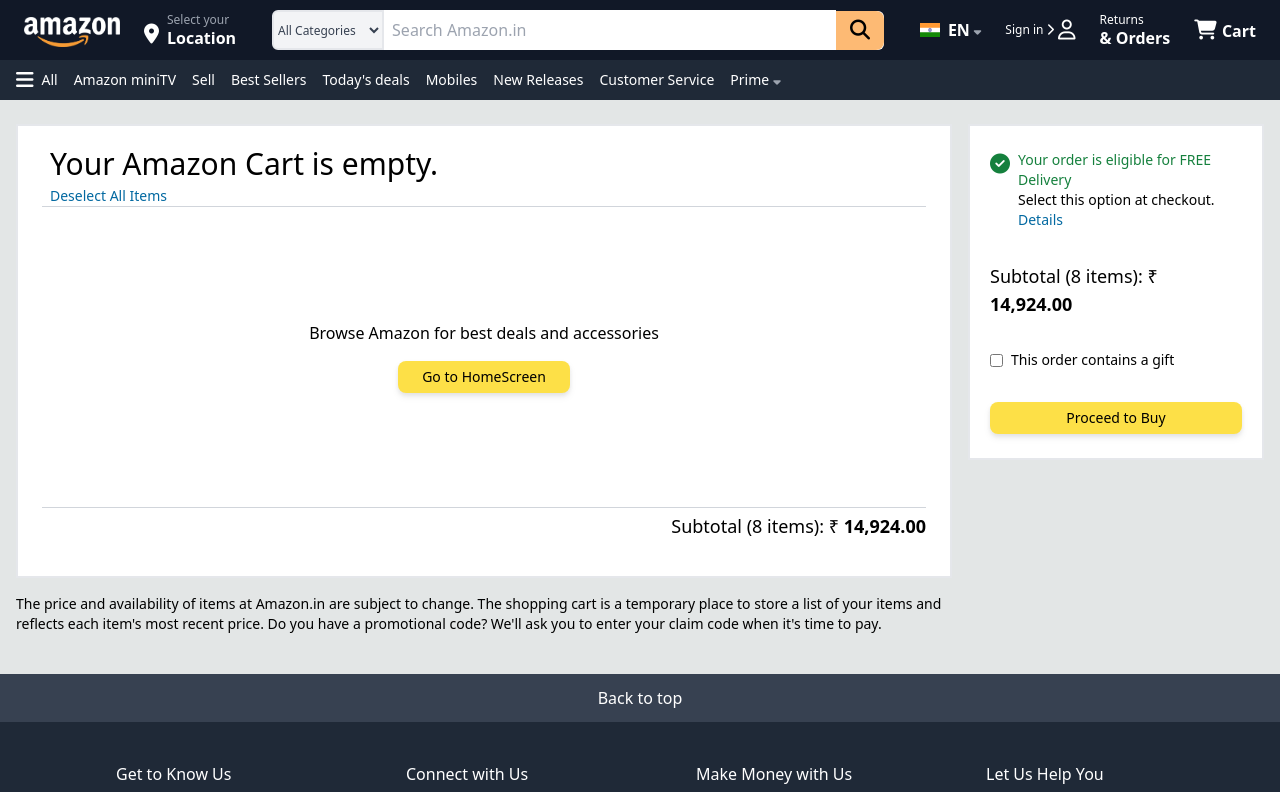
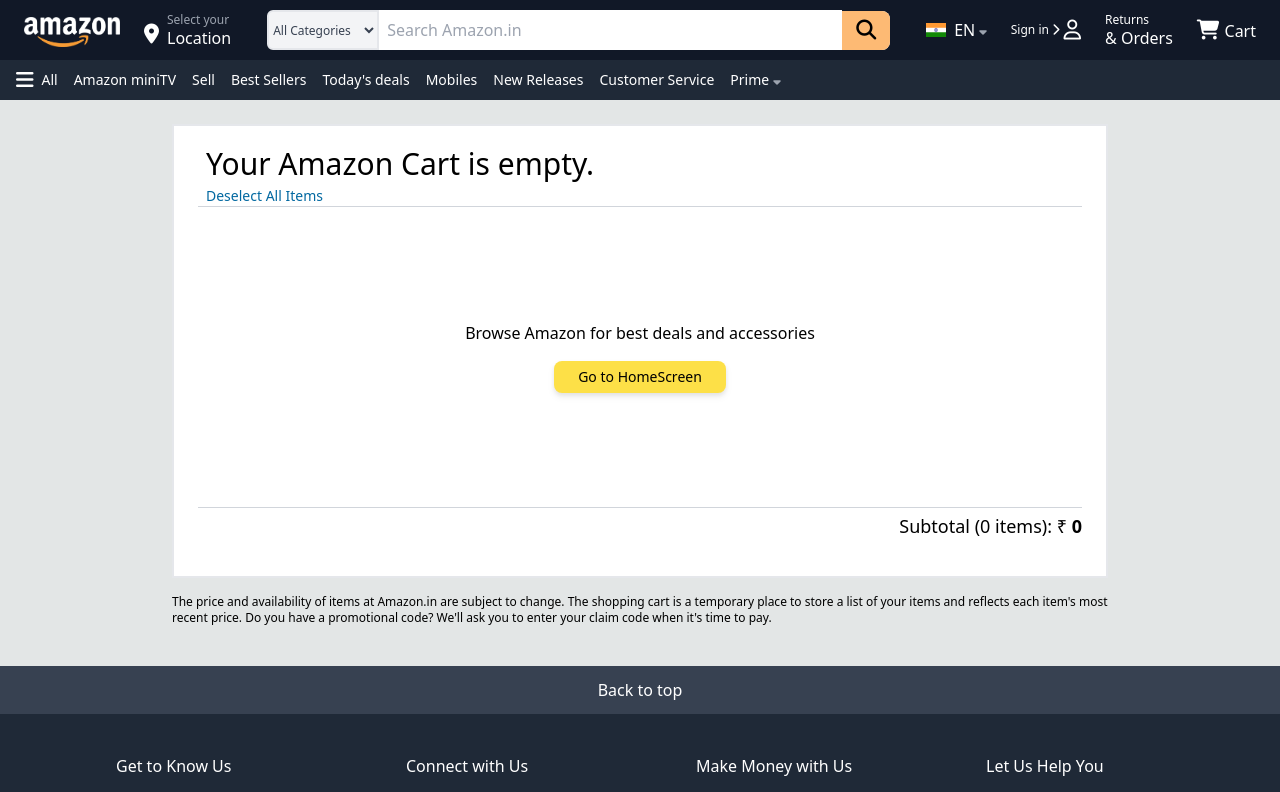
Before and after one commit to V1SHNUKUMAR/amazon-clone, a React (Create React App) app: page /cart-screen in a window 1280 px wide. Shown: the top 792 px of the page. Built offline with nearby package versions, Linux system fonts and the light colour scheme.

Commit message:
project completed

```diff
--- a/src/components/CartScreen.js
+++ b/src/components/CartScreen.js
@@ -1,4 +1,5 @@
 import React, { useContext, useEffect } from "react";
+import { Link } from "react-router-dom";
 
 import Footer from "./Footer";
 import globalContext from "../context/globalContext";
@@ -6,6 +7,15 @@
 const CartScreen = () => {
   const context = useContext(globalContext);
   const { productsList } = context;
+
+  const subTotal = () => {
+    let sum = 0;
+    for (const product of productsList) {
+      sum += parseInt(product.price);
+    }
+    return sum;
+  };
+
   useEffect(() => {
     window.scrollTo(0, 0);
   });
@@ -14,8 +24,11 @@
     <div className="w-full ">
       <div className="max-w-[1500px] mx-auto">
         <div className="CONTENT p-2 flex flex-wrap-reverse gap-2 justify-center items-start md:gap-4 md:px-4 md:py-6 md:flex-nowrap">
-          <ShoppingCart productsList={productsList} />
-          <TotalAmount />
+          <ShoppingCart productsList={productsList} subTotal={subTotal()} />
+
+          {productsList.length !== 0 ? (
+            <TotalAmount productsList={productsList} subTotal={subTotal()} />
+          ) : null}
         </div>
       </div>
       <Footer />
@@ -26,7 +39,7 @@
 export default CartScreen;
 
 const ShoppingCart = (props) => {
-  const { productsList } = props;
+  const { productsList, subTotal } = props;
   // const productsList = [
   //   "https://m.media-amazon.com/images/I/71sTY2XLBeL._AC_AA180_.jpg",
   //   "https://m.media-amazon.com/images/I/51COhKQY9iL._AC_AA180_.jpg",
@@ -57,22 +70,25 @@
         ) : (
           <div className="EMPTY_CART p-4 text-center flex flex-col gap-4 items-center justify-center min-h-[300px]">
             <h2>Browse Amazon for best deals and accessories</h2>
+            <Link to={"/"}>
+              {" "}
               <button
                 className="SUBMIT px-6 bg-yellow-300 py-2 rounded-lg drop-shadow-md hover:bg-yellow-400 transition-colors sm:py-1.5 sm:text-sm"
                 type="submit"
               >
                 Go to HomeScreen
               </button>
+            </Link>
           </div>
         )}
 
         <hr className="border-gray-300" />
         <p className="text-lg text-end pt-1 pb-4">
-          Subtotal (8 items): &#8377;{" "}
-          <span className="font-bold">14,924.00</span>
+          Subtotal ({productsList.length} items): &#8377;{" "}
+          <span className="font-bold">{subTotal}</span>
         </p>
       </div>
-      <p className="text-xs py-4 md:text-sm">
+      <p className="text-xs py-4">
         The price and availability of items at Amazon.in are subject to change.
         The shopping cart is a temporary place to store a list of your items and
         reflects each item's most recent price. Do you have a promotional code?
@@ -82,9 +98,10 @@
   );
 };
 
-const TotalAmount = () => {
+const TotalAmount = (props) => {
+  const { productsList, subTotal } = props;
   return (
-    <div className="TOTAL-AMOUNT flex-1 border-2 bg-white p-5 space-y-4 md:py-6 md:space-y-8 ">
+    <div className="TOTAL-AMOUNT flex-1 border-2 bg-white p-5 space-y-4 md:py-6 md:space-y-8 md:sticky top-4">
       <div className="flex gap-2 text-green-700 text-sm">
         <i className="fa-solid fa-circle-check text-xl"></i>
         <div>
@@ -96,7 +113,8 @@
         </div>
       </div>
       <div className="text-lg">
-        Subtotal (8 items): &#8377; <span className="font-bold">14,924.00</span>
+        Subtotal ({productsList.length} items): &#8377;{" "}
+        <span className="font-bold">{subTotal}</span>
       </div>
       <div className="GIFT-CHECKBOX flex items-center gap-2">
         <input type="checkbox" name="giftCheck" id="giftCheck" />{" "}
@@ -116,13 +134,15 @@
 
 const CartProduct = (props) => {
   const { product } = props;
+  const context = useContext(globalContext);
+  const { removeFromCart } = context;
 
   return (
     <div className="px-2 py-3 flex items-center justify-start gap-4 md:gap-6">
       <input type="checkbox" value={"selectProduct"} name="selectProduct" />
       <label className="flex gap-3 md:gap-10">
         <img
-          className="w-24 object-contain md:w-40"
+          className="w-28 object-contain md:w-40"
           src={product.imgUrl}
           alt=""
         />
@@ -173,7 +193,10 @@
               <option value="9">9</option>
               <option value="10">10+</option>
             </select>
-            <p className="px-4 text-sky-700 cursor-pointer hover:underline hover:text-orange-700">
+            <p
+              className="px-4 text-sky-700 cursor-pointer hover:underline hover:text-orange-700"
+              onClick={() => removeFromCart(product)}
+            >
               Delete
             </p>
             <p className="px-4 text-sky-700 cursor-pointer hover:underline hover:text-orange-700">
--- a/src/components/HomescreenGrid.js
+++ b/src/components/HomescreenGrid.js
@@ -485,10 +485,7 @@
   ];
 
   return (
-    <div
-      id="main-grid"
-      className=" pt-0 absolute top-[70%] z-10 w-full md:top-[60%] lg:top-[50%]"
-    >
+    <div id="main-grid" className=" pt-0 absolute top-[45%] z-10 w-full">
       <div className="p-4">
         {/* grid 1 of 4 */}
         <div
--- a/src/components/Navbar.js
+++ b/src/components/Navbar.js
@@ -105,7 +105,7 @@
         <li className="cart cursor-pointer text-xl md:order-7">
           <Link to={"/cart-screen"}>
             <i className="fa-solid fa-cart-shopping"></i>{" "}
-            <span className="hidden md:inline text-base font-bold">Cart</span>{" "}
+            <span className="hidden md:inline text-base font-medium">Cart</span>{" "}
           </Link>
         </li>
         <li className="nav-item search flex items-center mx-auto w-full text-black md:order-3 md:mx-3">
@@ -135,7 +135,7 @@
             id="search"
             placeholder="Search Amazon.in"
           />
-          <div className="bg-white rounded-r-lg focus:outline-4 md:rounded-r-md">
+          <div className="bg-white rounded-r-lg focus:outline-4 md:rounded-r-lg">
             <button className="cursor-pointer rounded-r-lg outline-none border-none px-4 py-2 bg-orange-300 rounded-md hover:bg-orange-400 md:py-[7px] lg:py-[5.5px] md:px-3.5 md:text-xl md:rounded-l-none">
               <i className="fa-solid fa-magnifying-glass text-xl"></i>
             </button>
@@ -147,7 +147,7 @@
           </div>
           <div className="space-y-0 leading-5">
             <div className="upper text-gray-400 text-xs">Select your</div>
-            <div className="lower font-bold">Location</div>
+            <div className="lower font-medium">Location</div>
           </div>
         </li>
         <li className="nav-item country cursor-pointer flex items-center gap-2 md:order-4">
@@ -158,14 +158,14 @@
               alt="indian-flag"
             />
           </div>
-          <div className="flex items-center gap-1 font-bold">
+          <div className="flex items-center gap-1 font-medium">
             EN <i className="fa-solid fa-sort-down text-xs text-gray-400"></i>
           </div>
         </li>
         <li className="nav-item returns cursor-pointer md:order-6">
           <div className="space-y-0 leading-5">
             <div className="upper text-start text-xs">Returns</div>
-            <div className="lower font-bold">& Orders</div>
+            <div className="lower font-medium">& Orders</div>
           </div>
         </li>
       </ul>
@@ -238,10 +238,15 @@
           </p>
         </header>
         <section>
-          <li className="cursor-pointer flex justify-between items-center px-5 py-5 text-xl font-bold">
-            <span>Amazon Home</span>
-            <i className="fa-solid fa-house"></i>
-          </li>
+          <Link
+            to={"/"}
+            onClick={() => setIsNavOpen((initialValue) => !initialValue)}
+          >
+            <li className="cursor-pointer flex justify-between items-center px-5 py-5 text-xl font-bold">
+              <span>Amazon Home</span>
+              <i className="fa-solid fa-house"></i>
+            </li>
+          </Link>
           <hr className="border-2" />
           <ul className="flex flex-col">
             {/* heading */}
--- a/src/components/ProductListingScreen.js
+++ b/src/components/ProductListingScreen.js
@@ -18,7 +18,7 @@
     <div className="bg-white ">
       <div className="space-y-2 max-w-[1500px] mx-auto">
         <header className="flex justify-between items-center px-4 py-3 border-b shadow-md">
-          <p>20 items</p>
+          <p>{allProducts.length} items</p>
           <select
             className="px-3 py-1.5 rounded-lg drop-shadow-md border border-gray-300 text-sm"
             name="filter"
@@ -50,7 +50,6 @@
 // GridComponent
 const ListItem = (props) => {
   const context = useContext(globalContext);
-  console.log(context);
   const { setProductDetails } = context;
 
   return (
--- a/src/components/ProductSlider.js
+++ b/src/components/ProductSlider.js
@@ -8,6 +8,7 @@
 
 // import required modules
 import { Navigation } from "swiper/modules";
+import { Link } from "react-router-dom";
 
 const ProductSlider = (props) => {
   const { title, buttonName, allProductsData } = props;
@@ -50,6 +51,8 @@
   const { image, off, offerName, productTitle } = props;
 
   return (
+    <Link to={"/productS-listing-page"}>
+      {" "}
       <div className="cursor-pointer flex flex-col gap-2 h-full w-fit md:min-w-[190px] max-w-[190px] xs:max-w-[250px]">
         {image !== undefined ? (
           <div className="p-2 h-48">
@@ -74,5 +77,6 @@
           </p>
         }
       </div>
+    </Link>
   );
 };
--- a/tailwind.config.js
+++ b/tailwind.config.js
@@ -4,7 +4,7 @@
   theme: {
     extend: {
       screens: {
-        xs: "280px",
+        xs: "281px",
       },
     },
   },
```
Also changed, not shown: src/components/ProductDetailsScreen.js (+57 -13 lines), src/components/Slider.js (+10 -6 lines), src/context/GlobalState.js (+25 -2 lines). Lines whose indentation alone changed are shown as unchanged.
